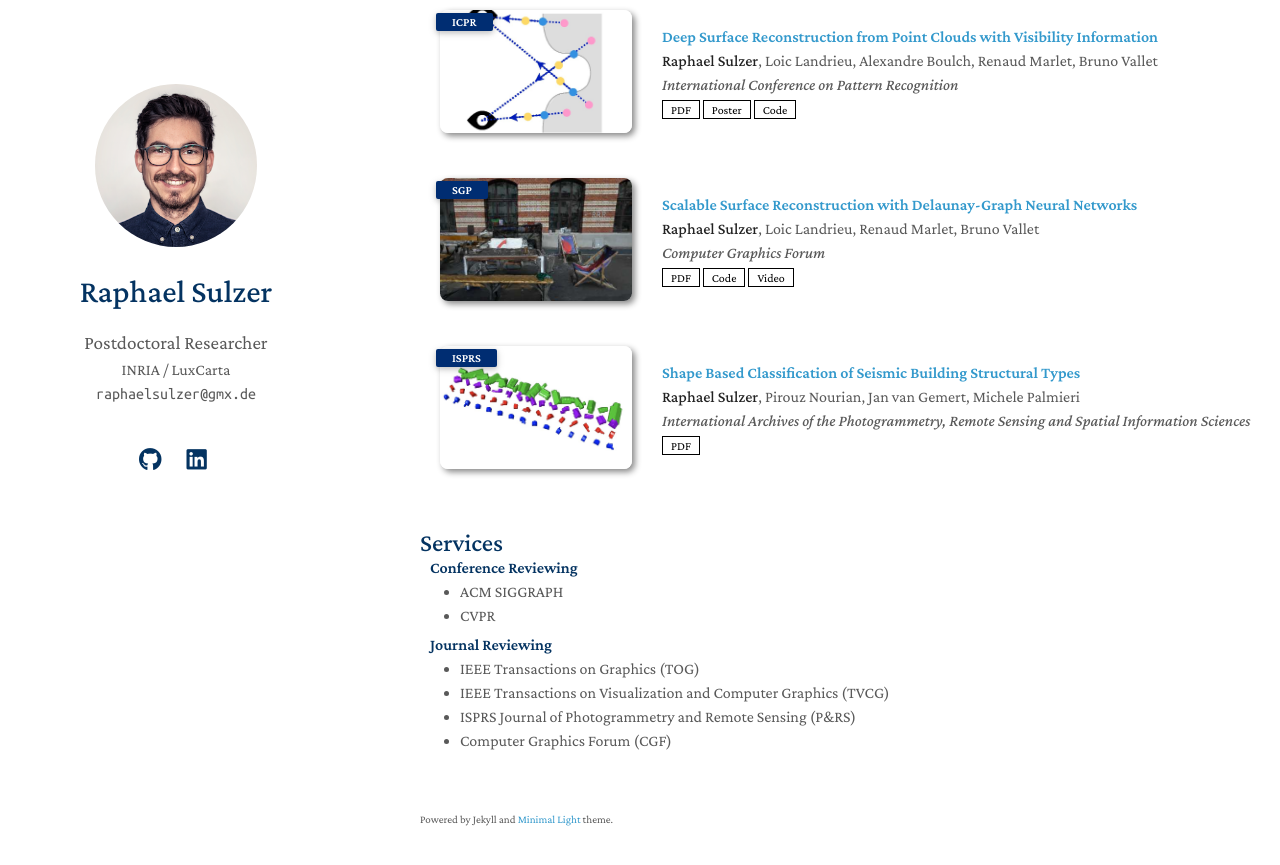
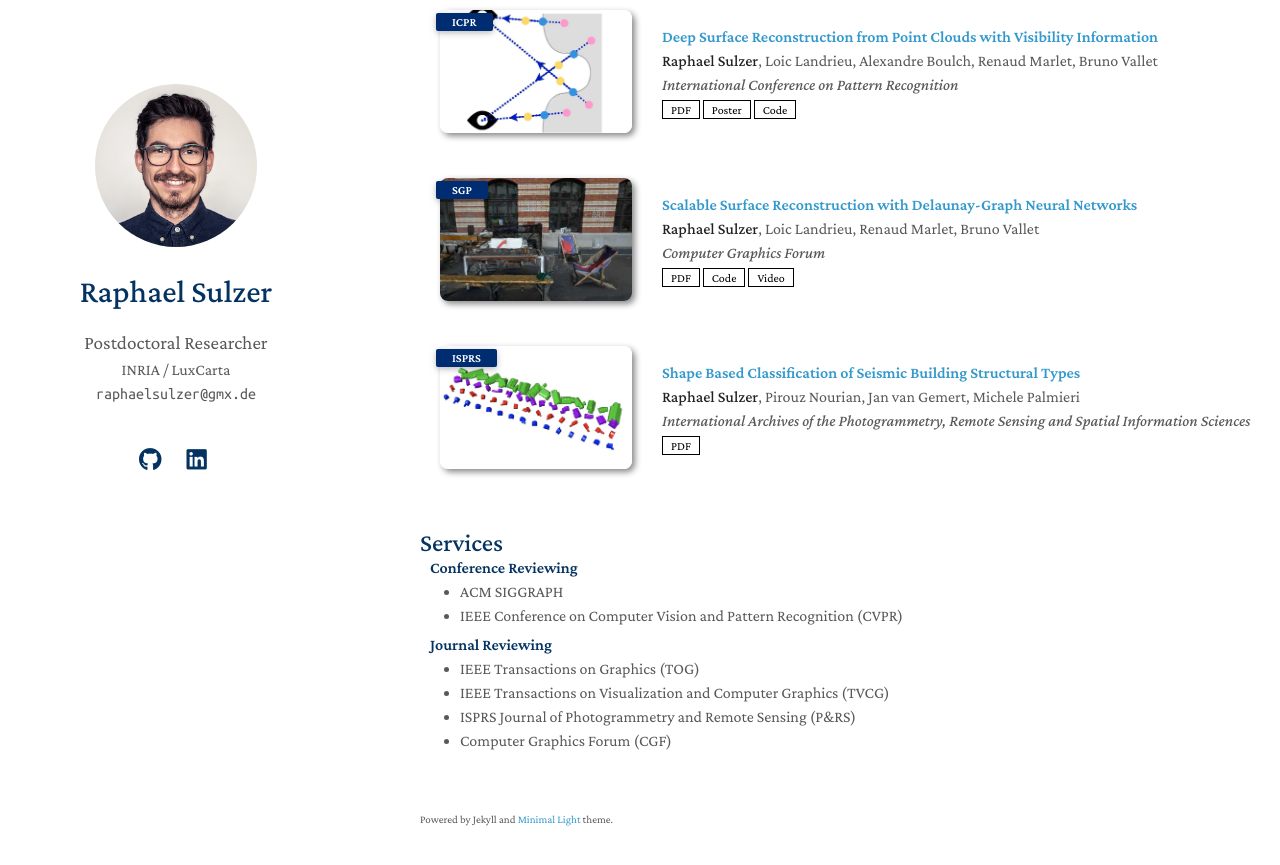
Before and after one commit to raphaelsulzer/raphaelsulzer.github.io, a Jekyll site: the page built from index.md, in a window 1280 px wide and 900 px high, scrolled down 1485 px. Shown: the top 865 px of the window. Built offline with Jekyll 4.4.1, drawn with Linux system fonts in a browser that asks for light colours; nearby versions of some CDN libraries; a style sheet for code colours, icons or effects is not loaded; our own code applies the rules of GitHub Pages for plain Markdown files.

Commit message:
update services

```diff
--- a/_includes/services.md
+++ b/_includes/services.md
@@ -4,7 +4,7 @@
 
 <ul style="margin:0 0 5px;">
   <li>ACM SIGGRAPH</li>
-  <li>CVPR</li>
+  <li>IEEE Conference on Computer Vision and Pattern Recognition (CVPR)</li>
 </ul>
 
 <h4 style="margin:0 10px 0;">Journal Reviewing</h4>
```
